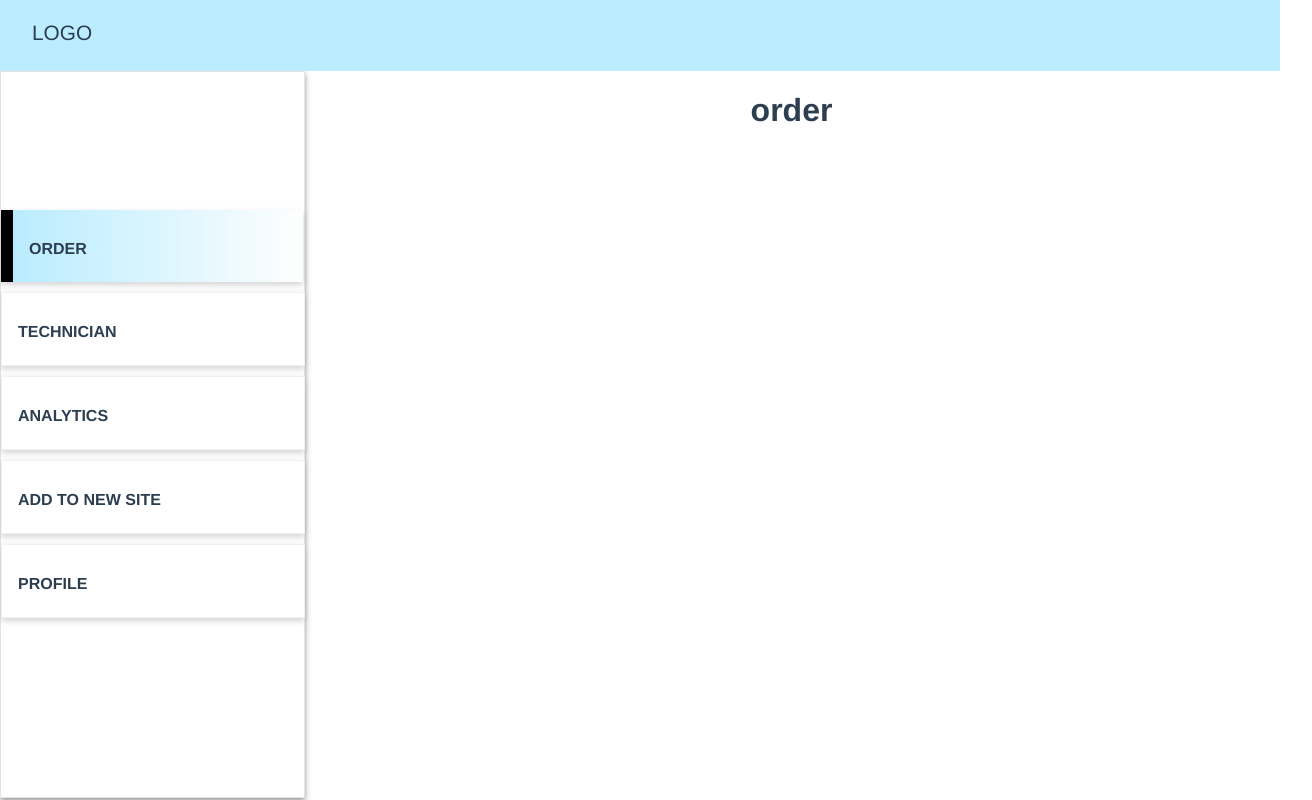
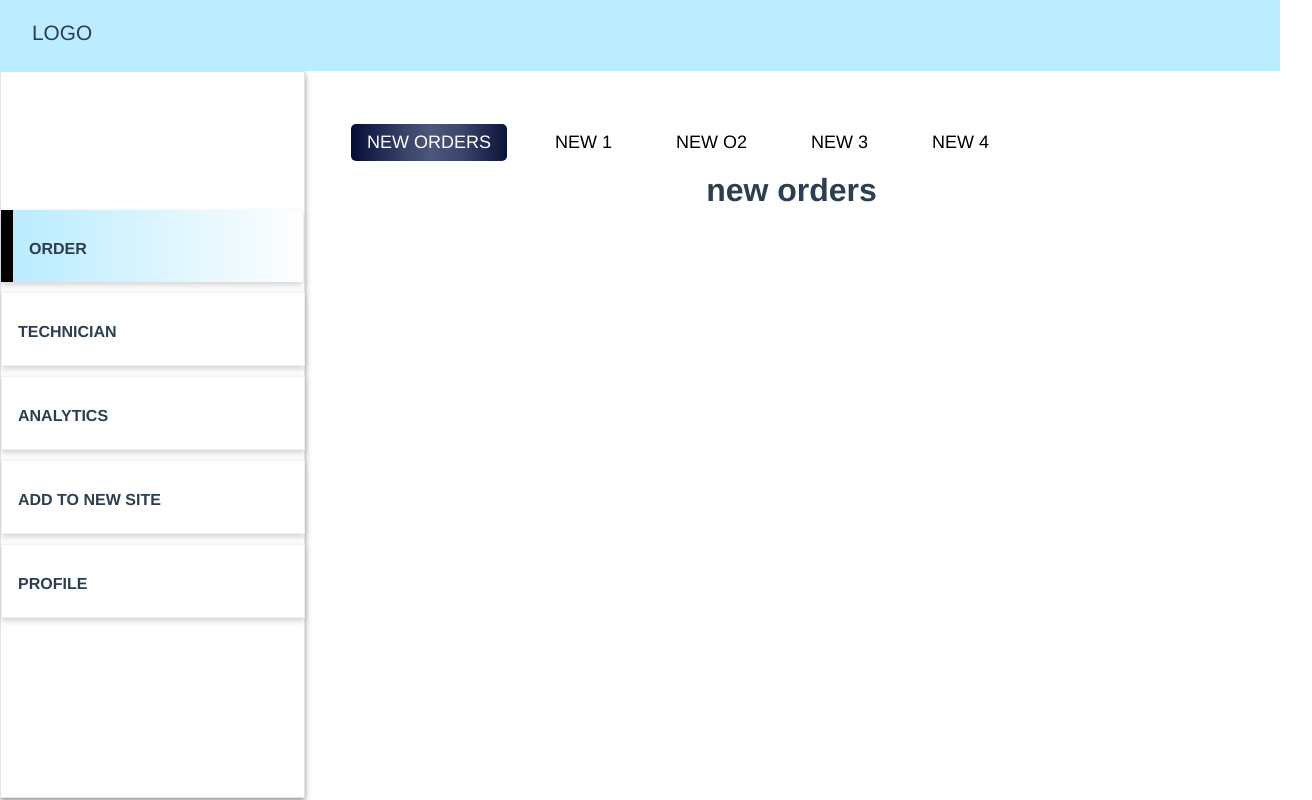
Before and after one commit to karthikironman/TRS, a Vue app: page / in a window 1280 px wide. Shown: the whole page, 1312 px wide, since content can reach past the window. Built offline with nearby package versions, Linux system fonts and the light colour scheme.

Commit message:
added menu buttons in orders.vue file

```diff
--- a/src/components/pages/order.vue
+++ b/src/components/pages/order.vue
@@ -1,17 +1,85 @@
 <template>
     <div>
-        <h1>order</h1>
+      <div class="top-menu">
+           <span class="menu-buttons" :class="{'menu-button-active':item.state}"
+           @click="changeActive(index)" v-for="(item,index) in menu" :key="index"> {{item.name}}</span>
+      </div>
+     <h1>{{returnTrue()}}</h1>
     </div>
 </template>
 <script>
 export default {
     data(){
         return{
+          menu:[
+              {
+                  name:"new orders",
+                  state:true
+              },
+               {
+                  name:"new 1",
+                  state:false
+              },
+               {
+                  name:"new o2",
+                  state:false
+              },
+               {
+                  name:"new 3",
+                  state:false
+              },
+               {
+                  name:"new 4",
+                  state:false
+              },
+          ]
+        }
+    },
+    methods:{
+         changeActive(number){
+            for( var a=0;a< this.menu.length; a++){
+                this.menu[a].state = false;
+            }
+            this.menu[number].state = true;
 
-        }
+         },
+         returnTrue(){
+             for(var a=0;a< this.menu.length; a++){
+                 if(this.menu[a].state === true){
+                     return this.menu[a].name;
+                 }
+             }
+         }
     }
 }
 </script>
 <style scoped>
-
+nav link> .left-side> div{
+margin-right: 20px;
+font-size: 0.9rem;
+text-transform: uppercase;
+}
+.top-menu{
+    height:3rem;
+    width:100%;
+    margin-top:2rem;
+    float:left;
+    margin-left:2rem;
+    text-align:left;
+}
+.menu-buttons{
+    display:inline-block;
+    width:fit-content;
+    padding:0.5rem 1rem 0.5rem 1rem;
+    border-radius:5px;
+    margin: 0 1rem 0 1rem;
+    color:black;
+    cursor:pointer;
+    text-transform:uppercase;
+    font-size:18px;
+}
+.menu-button-active{
+    color:white;
+     background:transparent linear-gradient(270deg, #0A1338 0%, #3D466D 30%, #4D577E 49%, #3A436A 65%, #040D33 100%) 0% 0% no-repeat padding-box;
+}
 </style>
```
